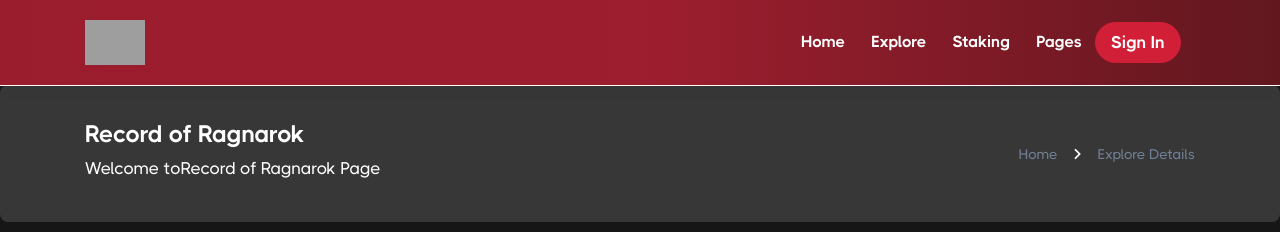
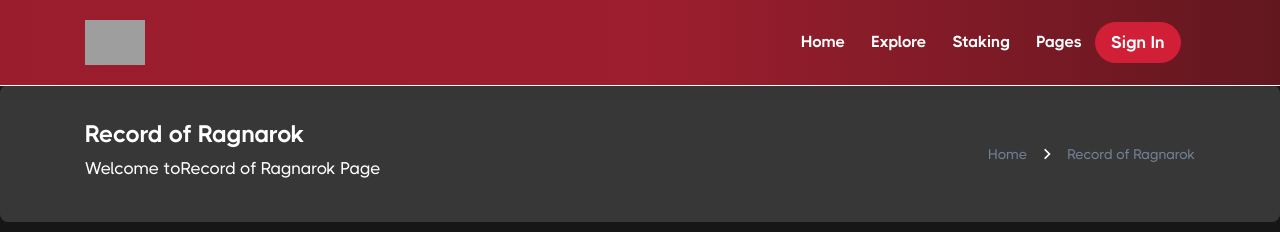
Before and after one commit to Ravinder-Khera/launchpad-template, a Next.js app: page /explore-details2 in a window 1280 px wide. Shown: the top 232 px of the page. Built offline with nearby package versions, Linux system fonts and the light colour scheme; grey boxes are pictures that could not be loaded.

Commit message:
explore links fixed

```diff
--- a/pages/explore-details1.js
+++ b/pages/explore-details1.js
@@ -11,7 +11,7 @@ const ProjectDetails = () => {
                 pageTitle={"War of Fury"}
                 pageTitleSub={"Welcome to War of Fury Page"}
                 parent={"Home"}
-                child={"Explore Details"}
+                child={"War of Fury"}
             >
                 <div className="explore-details section-padding">
                     <div className="container">
--- a/pages/explore-details2.js
+++ b/pages/explore-details2.js
@@ -12,7 +12,7 @@ const ProjectDetails = () => {
                 pageTitle={"Record of Ragnarok"}
                 pageTitleSub={"Welcome toRecord of Ragnarok Page"}
                 parent={"Home"}
-                child={"Explore Details"}
+                child={"Record of Ragnarok"}
             >
                 <div className="explore-details section-padding">
                     <div className="container">
--- a/pages/explore-details3.js
+++ b/pages/explore-details3.js
@@ -11,7 +11,7 @@ const ProjectDetails = () => {
                 pageTitle={"CODYFIGHT"}
                 pageTitleSub={"Welcome to CODYFIGHT Page"}
                 parent={"Home"}
-                child={"Explore Details"}
+                child={"CODYFIGHT"}
             >
                 <div className="explore-details section-padding">
                     <div className="container">
--- a/pages/explore-details4.js
+++ b/pages/explore-details4.js
@@ -11,7 +11,7 @@ const ProjectDetails = () => {
                 pageTitle={"MoBox"}
                 pageTitleSub={"Welcome to MoBox Page"}
                 parent={"Home"}
-                child={"Explore Details"}
+                child={"MoBox"}
             >
                 <div className="explore-details section-padding">
                     <div className="container">
```
